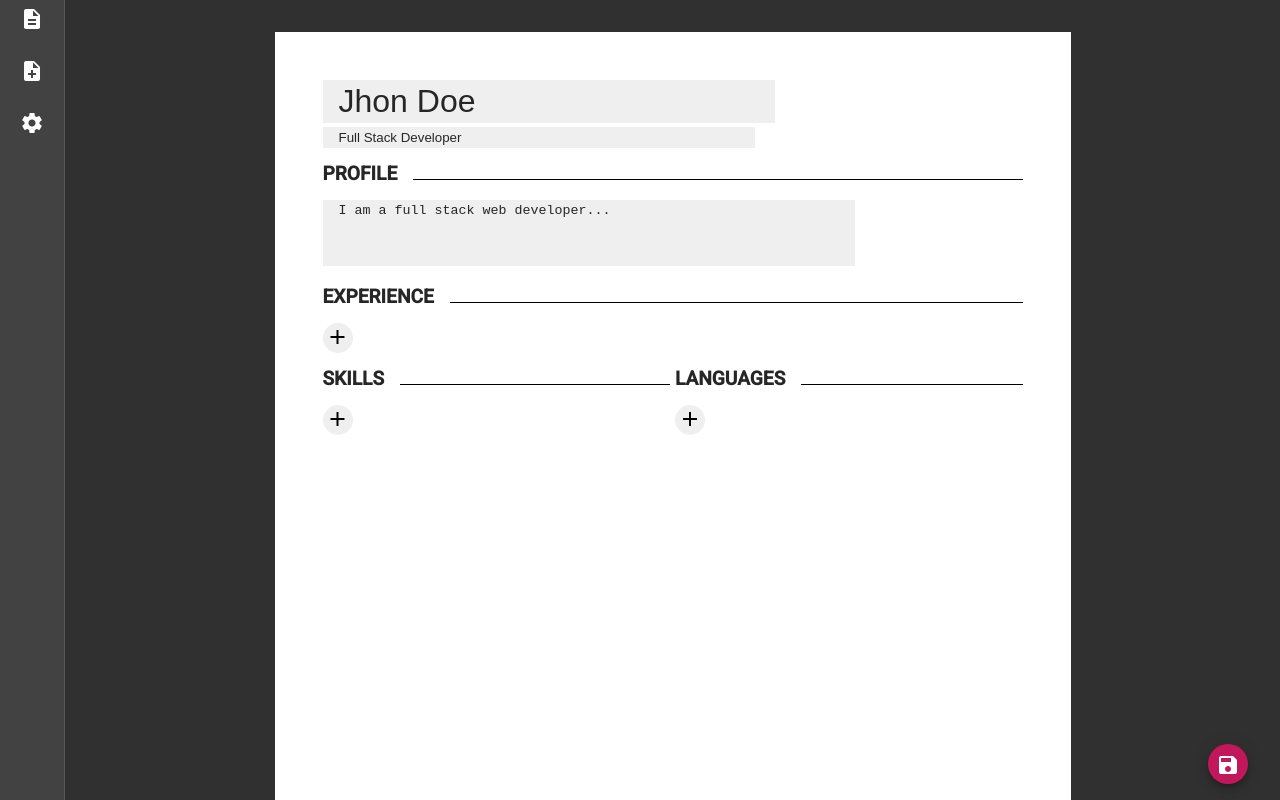
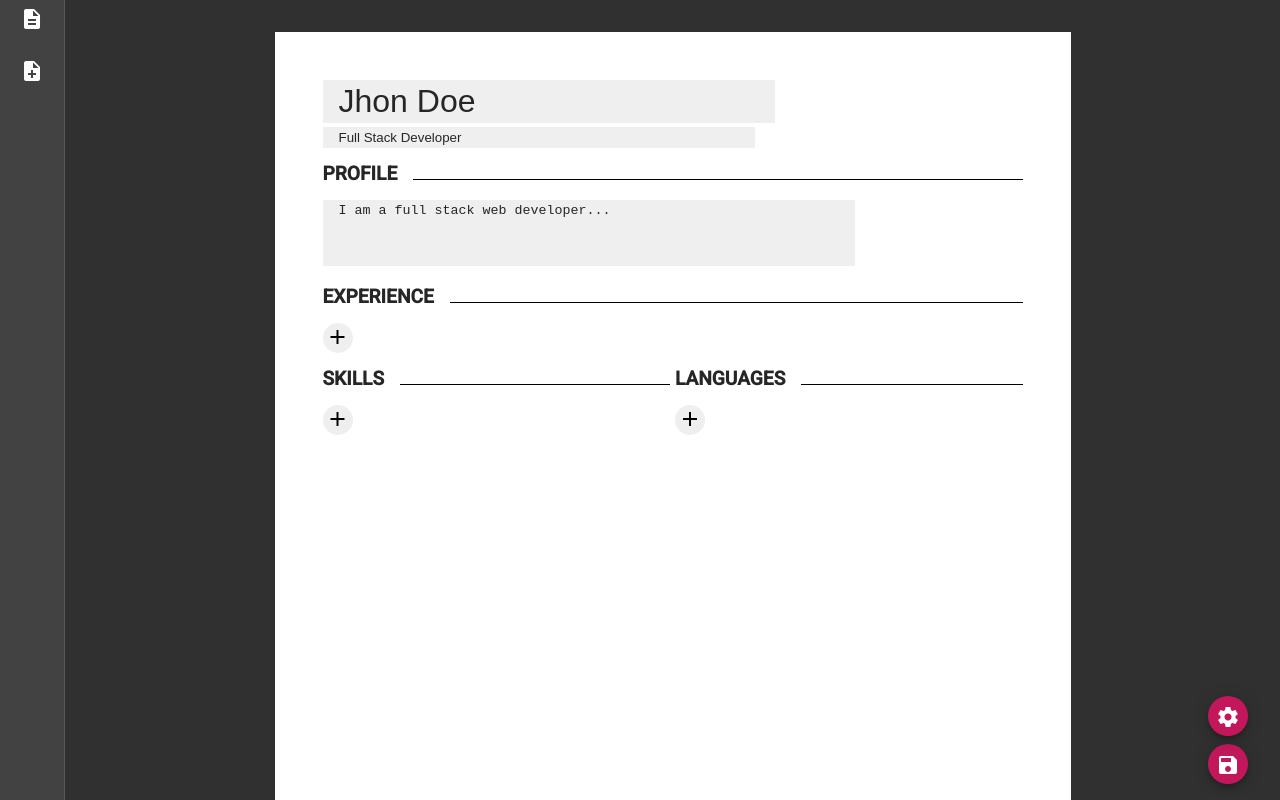
Before and after one commit to maak-tn/resume-builder, an Angular app: page /new in a window 1280 px wide. Built offline with nearby package versions, Linux system fonts and the light colour scheme.

Commit message:
Settings trigger is template based instead of global

```diff
--- a/src/app/components/sidenav/sidenav.component.html
+++ b/src/app/components/sidenav/sidenav.component.html
@@ -6,8 +6,4 @@
     <button mat-flat-button routerLink="/new">
         <mat-icon>note_add</mat-icon>
     </button>
-
-    <button mat-flat-button (click)="openSettingsDialog()">
-        <mat-icon>settings</mat-icon>
-    </button>
 </div>
--- a/src/app/components/sidenav/sidenav.component.ts
+++ b/src/app/components/sidenav/sidenav.component.ts
@@ -1,7 +1,4 @@
 import { Component, OnInit } from '@angular/core';
-import { MatDialog } from '@angular/material/dialog';
-import { SettingsComponent } from '../dialogs/settings/settings.component';
-
 @Component({
   selector: 'app-sidenav',
   templateUrl: './sidenav.component.html',
@@ -9,17 +6,7 @@ import { SettingsComponent } from '../dialogs/settings/settings.component';
 })
 export class SidenavComponent implements OnInit {
 
-  constructor(public dialog: MatDialog) { }
+  constructor() { }
 
-  ngOnInit(): void {
-  }
-
-  openSettingsDialog() {
-    const dialogRef = this.dialog.open(SettingsComponent);
-
-    dialogRef.afterClosed().subscribe(result => {
-      console.log(`Dialog result: ${result}`);
-    });
-  }
-
+  ngOnInit(): void { }
 }
--- a/src/app/pages/new/new.component.html
+++ b/src/app/pages/new/new.component.html
@@ -76,4 +76,7 @@
     <button mat-mini-fab color="primary" id="saveButton">
         <mat-icon>save</mat-icon>
     </button>
+    <button mat-mini-fab color="primary" id="configButton" (click)="openSettingsDialog()">
+        <mat-icon>settings</mat-icon>
+    </button>
 </section>
--- a/src/app/pages/new/new.component.scss
+++ b/src/app/pages/new/new.component.scss
@@ -115,6 +115,12 @@
         right: 2rem;
         bottom: 1rem;
     }
+
+    #configButton {
+        position: fixed;
+        right: 2rem;
+        bottom: 4rem;
+    }
 }
 
 
--- a/src/app/pages/new/new.component.ts
+++ b/src/app/pages/new/new.component.ts
@@ -1,5 +1,11 @@
 import { Component, OnInit } from '@angular/core';
 import { Form, FormGroup, FormBuilder, FormArray } from '@angular/forms';
+import { MatDialog } from '@angular/material/dialog';
+
+// COMPONENTS
+import { SettingsComponent } from 'src/app/components/dialogs/settings/settings.component';
+
+// SERVICES
 import { SharedService } from 'src/app/services/shared/shared.service';
 
 @Component({
@@ -12,7 +18,8 @@ export class NewComponent implements OnInit {
   paperForm!: FormGroup;
   constructor(
     private fb: FormBuilder,
-    public ss: SharedService
+    public ss: SharedService,
+    public dialog: MatDialog
   ) { }
 
   ngOnInit(): void {
@@ -86,4 +93,14 @@ export class NewComponent implements OnInit {
   removeGroupFromExpeienceArray(index: number) {
     this.geExpeienceFormArray.removeAt(index);
   }
+
+
+  // GENERAL BEHAVIOR
+  openSettingsDialog() {
+    const dialogRef = this.dialog.open(SettingsComponent);
+
+    dialogRef.afterClosed().subscribe(result => {
+      console.log(`Dialog result: ${result}`);
+    });
+  }
 }
```
